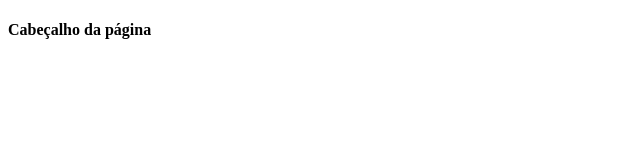
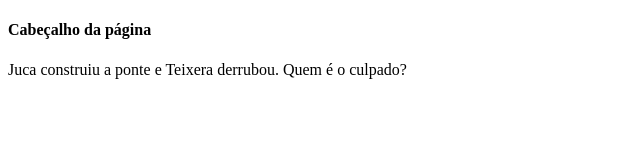
Before and after one commit to VictorVmgda/testegit, a plain HTML site: page index.html in a window 1280 px wide. Shown: the whole page, without its empty margins (0-640 px from the left). Drawn offline with Linux system fonts and the light colour scheme.

Commit message:
Estilizando a página inicial

```diff
--- a/index.html
+++ b/index.html
@@ -8,5 +8,8 @@
     <header>
       <h4>Cabeçalho da página</h4>
     </header>
+    <div class="container">
+      <p>Juca construiu a ponte e Teixera derrubou. Quem é o culpado?</p>
+    </div>
   </body>
 </html>
--- /dev/null
+++ b/style.css
@@ -0,0 +1,6 @@
+@charset "UTF-8";
+
+.container{
+  margin: 15% auto;
+
+}
```
